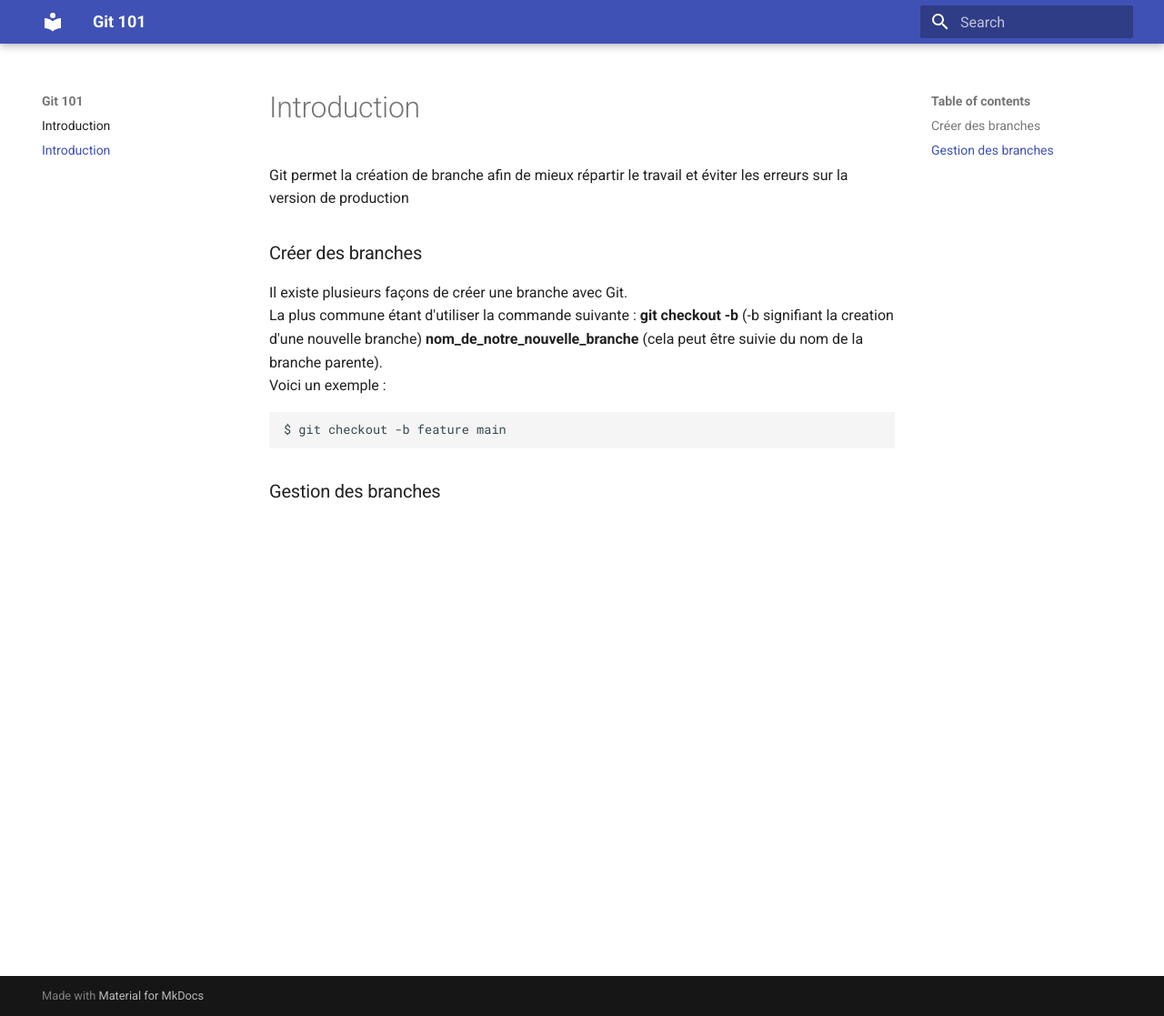
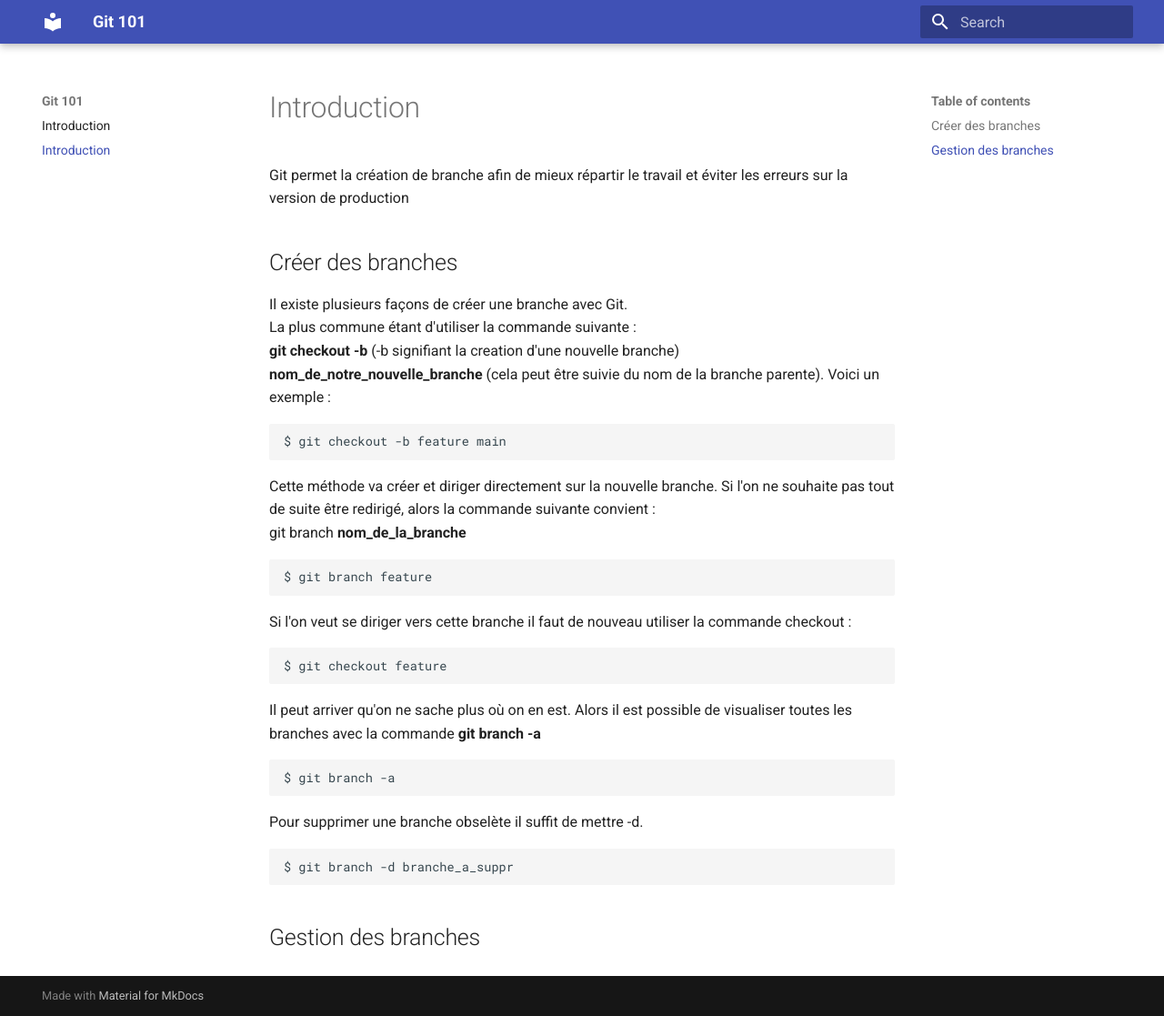
Before and after one commit to ub-mmi-but/git-101, an MkDocs documentation site: the page built from docs/Gestion_Creation_Branche.md, in a window 1280 px wide and 1117 px high. Shown: the whole window at 91% size. Built offline with MkDocs 1.6.1 and Material for MkDocs 9.7.7, drawn with Linux system fonts in a browser that asks for light colours.

Commit message:
première partie faite 2.O, à completer

`````diff
--- a/docs/Gestion_Creation_Branche.md
+++ b/docs/Gestion_Creation_Branche.md
@@ -1,11 +1,34 @@
 # Introduction
 Git permet la création de branche afin de mieux répartir le travail et éviter les erreurs sur la version de production
-### Créer des branches
+## Créer des branches
 Il existe plusieurs façons de créer une branche avec Git.
-La plus commune étant d'utiliser la commande suivante : **git checkout -b** (-b signifiant la creation d'une nouvelle branche) **nom_de_notre_nouvelle_branche** (cela peut être suivie du nom de la branche parente).
-Voici un exemple :
+La plus commune étant d'utiliser la commande suivante :
+ **git checkout -b** (-b signifiant la creation d'une nouvelle branche) **nom_de_notre_nouvelle_branche** (cela peut être suivie du nom de la branche parente). Voici un exemple :
 ````
 $ git checkout -b feature main
 ````
+Cette méthode va créer et diriger directement sur la nouvelle branche.
+Si l'on ne souhaite pas tout de suite être redirigé, alors la commande suivante convient :
+git branch **nom_de_la_branche**
 
-### Gestion des branches
+````
+$ git branch feature
+````
+Si l'on veut se diriger vers cette branche il faut de nouveau utiliser la commande checkout :
+
+````
+$ git checkout feature
+````
+
+Il peut arriver qu'on ne sache plus où on en est. Alors il est possible de visualiser toutes les branches avec la commande **git branch -a**
+
+````
+$ git branch -a
+````
+
+Pour supprimer une branche obselète il suffit de mettre -d.
+
+````
+$ git branch -d branche_a_suppr
+````
+## Gestion des branches
`````
